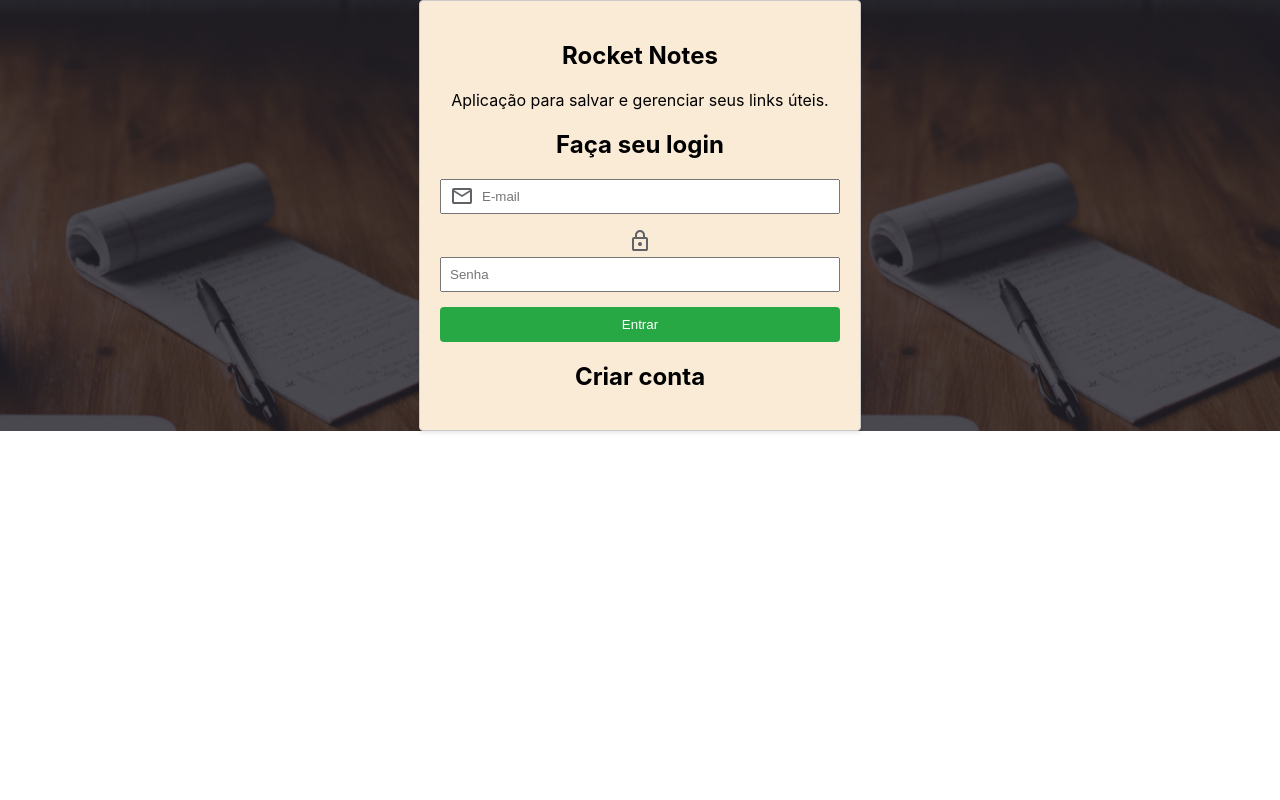
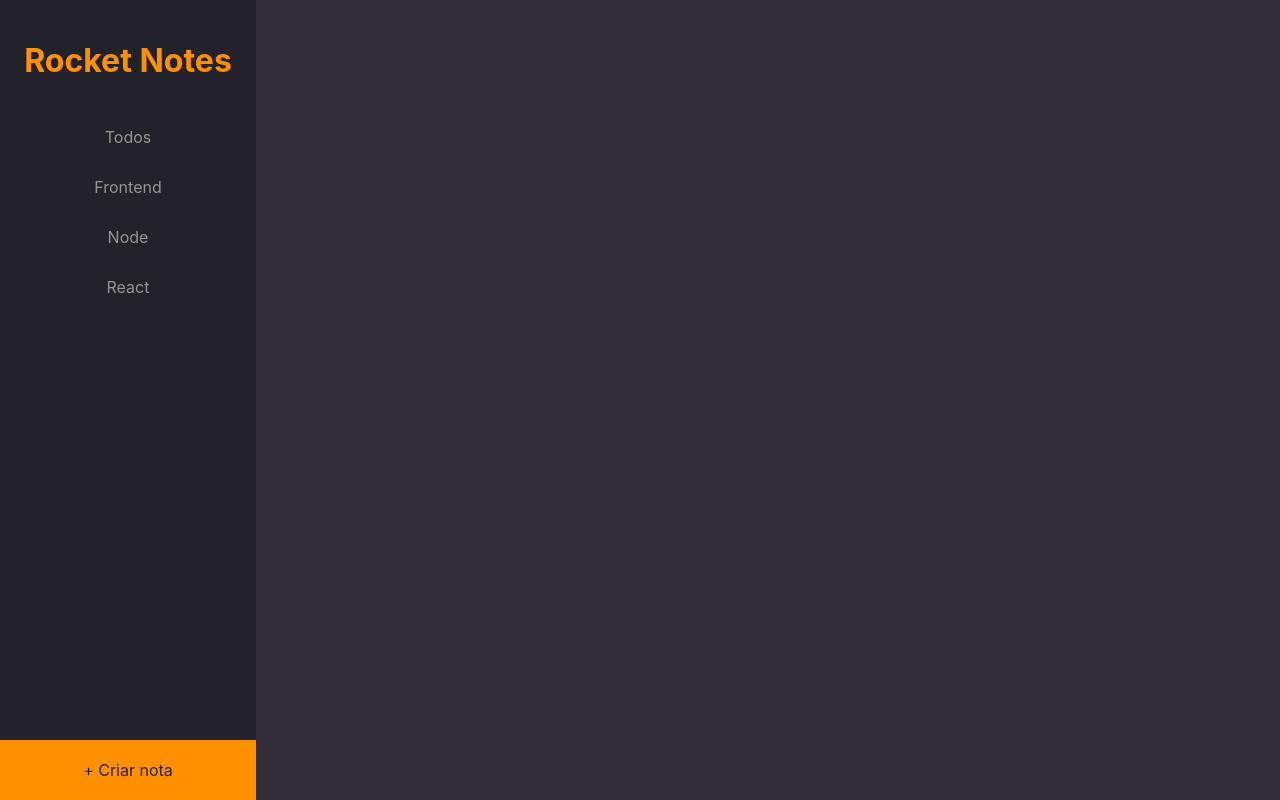
Before and after one commit to CarolSLS/project-react, a React (Create React App) app: page /home in a window 1280 px wide. Built offline with nearby package versions, Linux system fonts and the light colour scheme.

Commit message:
login-react

```diff
--- a/src/App.js
+++ b/src/App.js
@@ -1,20 +1,20 @@
-// import logo from './logo.svg';
 import React from "react";
-import "./App.css";
 import Login from "./components/login";
-import "./components/login.css";
-import office from "./assets/office.png";
+import { BrowserRouter as Router, Route, Routes, Navigate } from "react-router-dom";
 import { useEffect, useState } from "react"; // hook = função js que faz algo especial na biblioteca
 //useState - area de memória para reutilizar / váriavel longa / permite que as info gerem alterações na tela
 // possui o estado "relogio" e a função que altera o estado "setRelogio"
+import Home from "./components/home"
+
 function App() {
-  return (
-    <div className="App">
-      <div className="background">
-        {/* <img src="{office}" alt="background" /> */}
-      </div>
-      <Login />
-    </div>
+  return ( //html será renderizado
+    <Router>
+      <Routes>
+        <Route path="/login" element={<Login/>}/>
+        <Route path="/home" element={<Home/>}/>
+        <Route path="/" element={<Navigate to="/login" />}/>
+      </Routes>
+    </Router>
   );
 }
 
--- /dev/null
+++ b/src/components/home.js
@@ -0,0 +1,77 @@
+import React from "react";
+import styled from "styled-components";
+
+const Container = styled.div`
+  display: flex;
+  height: 100vh;
+  background-color: #312e38;
+`;
+
+const Sidebar = styled.div`
+  width: 20%;
+  background-color: #232129;
+  color: white;
+  display: flex;
+  flex-direction: column;
+  justify-content: space-between;
+  padding: 20px 0 0;
+`;
+const SidebarHeader = styled.h1`
+  text-align: center;
+  color: #ff9000;
+`;
+const Menu = styled.ul`
+  display: flex;
+  flex-direction: column;
+  align-items: center;
+  list-style: none;
+  padding: 10px;
+`;
+const MenuItem = styled.li`
+  margin: 15px 0;
+  cursor: pointer;
+  color: #999591;
+  &:hover {
+      color: #ff9000;
+  }
+`;
+const FooterLink = styled.a`
+  width: auto;
+  height: auto;
+  color: #232129;
+  text-align: center;
+  text-decoration: none;
+  padding: 20px;
+  background-color: #ff9000;
+  cursor: pointer;
+  &:hover {
+    text-decoration: underline;
+  }
+`;
+
+const Content = styled.div`
+  flex-grow: 1;
+  padding: 20px;
+  background-color: #f4f4f4;
+`;
+
+const Home = () => {
+  return (
+    <Container>
+      <Sidebar>
+        <div>
+          <SidebarHeader>Rocket Notes</SidebarHeader>
+          <Menu>
+            <MenuItem>Todos</MenuItem>
+            <MenuItem>Frontend</MenuItem>
+            <MenuItem>Node</MenuItem>
+            <MenuItem>React</MenuItem>
+          </Menu>
+        </div>
+        <FooterLink href="#">+ Criar nota</FooterLink>
+      </Sidebar>
+    </Container>
+  );
+};
+
+export default Home;
--- a/src/components/login.css
+++ /dev/null
@@ -1,94 +0,0 @@
-section{
-    width: 100%;
-}
-.background-container {
-  background-image: url("../assets/office.png");
-  background-size: right bottom, left top;
-  background-position: right;
-  /* background-repeat: no-repeat; */
-  height: 100%;
-  width: 100%;
-}
-
-.login-container {
-  max-width: 400px;
-  margin: 0 auto;
-  padding: 20px;
-  border: 1px solid #ccc;
-  border-radius: 4px;
-  box-shadow: 0 2px 4px rgba(0, 0, 0, 0.1);
-  background-color: antiquewhite;
-}
-
-.login-container h2 {
-  text-align: center;
-}
-
-.login-container form div {
-  margin-bottom: 15px;
-}
-
-.login-container label {
-  display: block;
-  margin-bottom: 5px;
-}
-
-.login-container input {
-  width: 100%;
-  padding: 8px;
-  box-sizing: border-box;
-}
-
-.login-container button {
-  width: 100%;
-  padding: 10px;
-  background-color: #28a745;
-  color: white;
-  border: none;
-  border-radius: 4px;
-  cursor: pointer;
-}
-
-.login-container button:hover {
-  background-color: #218838;
-}
-
-.input-container {
-  margin-bottom: 15px;
-}
-
-.input-container label {
-  display: block;
-  margin-bottom: 5px;
-}
-
-.input-icon {
-  position: relative;
-}
-
-.input-icon svg {
-  position: absolute;
-  left: 10px;
-  top: 50%;
-  transform: translateY(-50%);
-  color: #888;
-}
-
-.input-icon input {
-  width: 100%;
-  padding: 8px 8px 8px 40px;
-  box-sizing: border-box;
-}
-
-
-.input-senha{
-    position: relative;
-}
-
-.input-senha svg{
-    position: absolute;
-  left: 10px;
-  top: 50%;
-  transform: translateY(-25%);
-  color: #888;
-}
--- a/src/components/login.js
+++ b/src/components/login.js
@@ -1,68 +1,210 @@
 import React, { useState } from "react";
-import "./login.css";
-import emailIcon from '../../src/assets/icon-email.svg'
-import lockIcon from '../assets/icon-lock.svg'
-import senhaIcon from '../../src/assets/Senha.png'
+import styled from "styled-components";
+import {useNavigate} from "react-router-dom"
+import emailIcon from "../../src/assets/icon-email.svg";
+import lockIcon from "../assets/icon-lock.svg";
+import backgroundImage from "../assets/office.png";
+import { authenticateUser} from "../services/authService"
+
+const Container = styled.div`
+  display: flex;
+  height: 100vh;
+  width: 100%;
+`;
+
+const SideBar = styled.div`
+  width: 40%;
+  background-color: #312E38 !important;
+  display: flex;
+  align-items: center;
+  justify-content: center;
+`;
+
+const BackgroundContainer = styled.div`
+  display: flex;
+  justify-content: center;
+  align-items: center;
+  background-image: url(${backgroundImage});
+  background-size: inherit;
+  background-position: center;
+  background-repeat: repeat;
+  height: 100vh;
+  width: 60%;
+`;
+
+const LoginContainer = styled.div`
+  max-width: 400px;
+  margin: 0 auto;
+  padding: 20px;
+`;
+
+const Title = styled.h1`
+  text-align: center;
+  color: #FF9000;
+`;
+
+const LoginTitle = styled.h2`
+  text-align: center;
+  color: #F4EDE8
+  ;
+`;
+
+const Subtitle = styled.p`
+  text-align: center;
+  color: #999591;
+  `;
+
+const Form = styled.form`
+  display: flex;
+  flex-direction: column;
+`;
+
+const FormGroup = styled.div`
+  margin-bottom: 15px;
+  position: relative;
+`;
+
+const Label = styled.label`
+  display: block;
+  margin-bottom: 5px;
+`;
+
+const Input = styled.input`
+  width: 100%;
+  padding: 8px;
+  padding-left: 30px;
+  box-sizing: border-box;
+  border: 1px solid #ccc;
+  border-radius: 4px;
+`;
+
+const Icon = styled.img`
+  position: absolute;
+  top: 50%;
+  left: 10px;
+  transform: translateY(-50%);
+  width: 20px;
+  height: 20px;
+`;
+
+const Button = styled.button`
+  width: 100%;
+  padding: 10px;
+  background-color: #FF9000;
+  color: white;
+  border: none;
+  border-radius: 4px;
+  cursor: pointer;
+  /* &:hover {
+    background-color: #218838;
+  } */
+`;
+
+const CreateAccount = styled.div`
+  text-align: center;
+  margin-top: 20px;
+  color: #FF9000;
+`;
 
 const Login = () => {
   const [email, setEmail] = useState("");
   //const "email" é o estado atual - setEmail é a função que
   //atualiza o estado - valor inicial 0
   const [password, setPassword] = useState("");
+  const navigate = useNavigate();
 
+  //handleSubmit registra valor atual do input; impede que o form recarregue a pagina
   const handleSubmit = (event) => {
-      //handleSubmit registra valor atual do input; impede que o form recarregue a pagina
+      // preventDefault adiciona a lógica para enviar os dados para o servidor
     event.preventDefault();
-    // adiciona a lógica para enviar os dados para o servidor
+    if (authenticateUser(email, password)){
+        navigate ("/home");
+    } else {
+        alert ("Credencias inválidas")
+    }
     console.log("Email:", email);
     console.log("Password:", password);
   };
 
   return (
-    <section>
-
-
-    <div className="background-container">
-      <div className="login-container">
-        <h1>Rocket Notes</h1>
-        <p>Aplicação para salvar e gerenciar seus links úteis.</p>
-        <h2>Faça seu login</h2>
-        <form onSubmit={handleSubmit}>
-          <div className="input-container">
-            <div className="input-icon">
-            <svg xmlns="http://www.w3.org/2000/svg" height="24px" viewBox="0 -960 960 960" width="24px" fill="#5f6368">
-                <path d="M160-160q-33 0-56.5-23.5T80-240v-480q0-33 23.5-56.5T160-800h640q33 0 56.5 23.5T880-720v480q0 33-23.5 56.5T800-160H160Zm320-280L160-640v400h640v-400L480-440Zm0-80 320-200H160l320 200ZM160-640v-80 480-400Z"/>
-              </svg>
-              <input
+    <Container>
+        <SideBar>
+      <LoginContainer>
+        <Title>Rocket Notes</Title>
+        <Subtitle>Aplicação para salvar e gerenciar seus links úteis.</Subtitle>
+        <LoginTitle>Faça seu login</LoginTitle>
+        <Form onSubmit={handleSubmit}>
+          <FormGroup>
+            <Icon src={emailIcon} alt="Email Icon" />
+            <Input
               type="email"
               value={email}
               onChange={(e) => setEmail(e.target.value)}
               required
               placeholder="E-mail"
             />
-            </div>
-          </div>
-          <div className="input-container-senha">
-            <div className="input-senha"></div>
-            <svg xmlns="http://www.w3.org/2000/svg" height="24px" viewBox="0 -960 960 960" width="24px" fill="#5f6368"><path d="M240-80q-33 0-56.5-23.5T160-160v-400q0-33 23.5-56.5T240-640h40v-80q0-83 58.5-141.5T480-920q83 0 141.5 58.5T680-720v80h40q33 0 56.5 23.5T800-560v400q0 33-23.5 56.5T720-80H240Zm0-80h480v-400H240v400Zm240-120q33 0 56.5-23.5T560-360q0-33-23.5-56.5T480-440q-33 0-56.5 23.5T400-360q0 33 23.5 56.5T480-280ZM360-640h240v-80q0-50-35-85t-85-35q-50 0-85 35t-35 85v80ZM240-160v-400 400Z"/></svg>
-            {/* <img src="{}" alt="senha-icon" /> */}
-            <input
+          </FormGroup>
+          <FormGroup>
+            <Icon src={lockIcon} alt="Lock Icon" />
+            <Input
               type="password"
               value={password}
               onChange={(e) => setPassword(e.target.value)}
               required
               placeholder="Senha"
             />
-          </div>
-          <button type="submit">Entrar</button>
-        </form>
-        <div className="create-account">
+          </FormGroup>
+          <Button type="submit">Entrar</Button>
+        </Form>
+        <CreateAccount>
           <h2>Criar conta</h2>
-        </div>
-      </div>
-    </div>
-    </section>
+        </CreateAccount>
+      </LoginContainer>
+
+        </SideBar>
+    <BackgroundContainer/>
+</Container>
   );
 };
-
 export default Login;
+// <section>
+// <div className="background-container">
+//   <div className="login-container">
+//     <h1>Rocket Notes</h1>
+//     <p>Aplicação para salvar e gerenciar seus links úteis.</p>
+//     <h2>Faça seu login</h2>
+//     <form onSubmit={handleSubmit}>
+//       <div className="input-container">
+//         <div className="input-icon">
+//         <svg xmlns="http://www.w3.org/2000/svg" height="24px" viewBox="0 -960 960 960" width="24px" fill="#5f6368">
+//             <path d="M160-160q-33 0-56.5-23.5T80-240v-480q0-33 23.5-56.5T160-800h640q33 0 56.5 23.5T880-720v480q0 33-23.5 56.5T800-160H160Zm320-280L160-640v400h640v-400L480-440Zm0-80 320-200H160l320 200ZM160-640v-80 480-400Z"/>
+//           </svg>
+//           <input
+//             type="email"
+//             value={email}
+//             onChange={(e) => setEmail(e.target.value)}
+//             required
+//             placeholder="E-mail"
+//           />
+//         </div>
+//       </div>
+//       <div className="input-container-senha">
+//         <div className="input-senha"></div>
+//         <svg xmlns="http://www.w3.org/2000/svg" height="24px" viewBox="0 -960 960 960" width="24px" fill="#5f6368"><path d="M240-80q-33 0-56.5-23.5T160-160v-400q0-33 23.5-56.5T240-640h40v-80q0-83 58.5-141.5T480-920q83 0 141.5 58.5T680-720v80h40q33 0 56.5 23.5T800-560v400q0 33-23.5 56.5T720-80H240Zm0-80h480v-400H240v400Zm240-120q33 0 56.5-23.5T560-360q0-33-23.5-56.5T480-440q-33 0-56.5 23.5T400-360q0 33 23.5 56.5T480-280ZM360-640h240v-80q0-50-35-85t-85-35q-50 0-85 35t-35 85v80ZM240-160v-400 400Z"/></svg>
+//         {/* <img src="{}" alt="senha-icon" /> */}
+//         <input
+//           type="password"
+//           value={password}
+//           onChange={(e) => setPassword(e.target.value)}
+//           required
+//           placeholder="Senha"
+//         />
+//       </div>
+//       <button type="submit">Entrar</button>
+//     </form>
+//     <div className="create-account">
+//     <h2>Criar conta</h2>
+//     </div>
+//   </div>
+// </div>
+// </section>
--- /dev/null
+++ b/src/services/authService.js
@@ -0,0 +1,14 @@
+
+
+
+const users = [
+    { email: "admin@example.com", password: "password" },
+    { email: "user@example.com", password: "userpass" },
+  ];
+
+  export const authenticateUser = (email, password) => {
+    const user = users.find(
+      (user) => user.email === email && user.password === password
+    );
+    return user !== undefined;
+  };
```
Also changed, not shown: package.json (+8 -0 lines), src/assets/Senha.png (deleted), 1 other file (tests, documents, lock files or other folders). Lines whose indentation alone changed are shown as unchanged.
